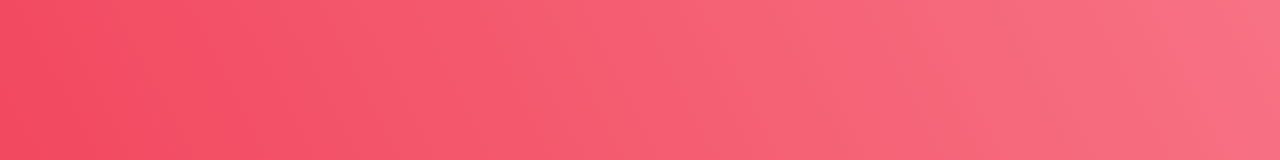
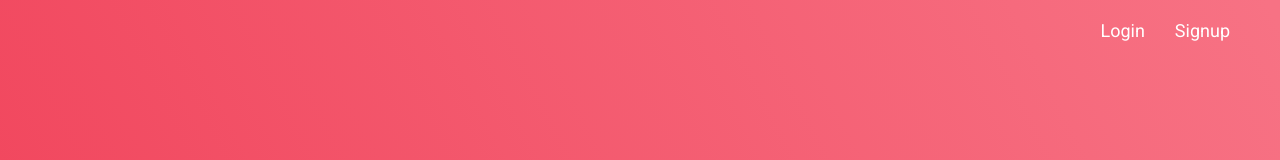
Before and after one commit to zhyrzh/cea_lounge, a React app: page / in a window 1280 px wide. Shown: the top 160 px of the page. Built offline with nearby package versions, Linux system fonts and the light colour scheme.

Commit message:
testing prod

```diff
--- a/src/App.js
+++ b/src/App.js
@@ -3,18 +3,20 @@ import { Route, Switch } from "react-router";
 
 // Pages
 import Home from "./components/Home";
-import SearchResult from "./components/SearchResult";
-import AddQuestion from "./components/AddQuestion";
+// import SearchResult from "./components/SearchResult";
+// import AddQuestion from "./components/AddQuestion";
 import Login from "./components/Login";
+import Navbar from "./components/Layout/Navbar";
 
 const App = () => {
   return (
-    <Fragment>
+    <>
+      <Navbar />
       <Switch>
         <Route exact path="/" component={Home} />
         <Route exact path="/login" component={Login} />
       </Switch>
-    </Fragment>
+    </>
   );
 };
 
--- a/src/components/Layout/Navbar.js
+++ b/src/components/Layout/Navbar.js
@@ -0,0 +1,36 @@
+import React from "react";
+import { useSelector, useDispatch } from "react-redux";
+import { Link } from "react-router-dom";
+import { logout } from "../../store/actions/auth";
+
+const Navbar = () => {
+  const isAuthenticated = useSelector((state) => state.auth.isAuthenticated);
+  const dispatch = useDispatch();
+  const unAuthorizedItems = (
+    <>
+      <li className="header__nav-item">
+        <Link to="/login">Login</Link>
+      </li>
+      <li className="header__nav-item">Signup</li>
+    </>
+  );
+
+  const authorizedItems = (
+    <>
+      <li className="header__nav-item">Hi, User</li>
+      <li className="header__nav-item">
+        <a onClick={() => dispatch(logout())}>Logout</a>
+      </li>
+    </>
+  );
+
+  return (
+    <div className="header">
+      <ul className="header__navbar">
+        {isAuthenticated ? authorizedItems : unAuthorizedItems}
+      </ul>
+    </div>
+  );
+};
+
+export default Navbar;
--- a/src/components/Login/index.js
+++ b/src/components/Login/index.js
@@ -23,7 +23,7 @@ const index = () => {
   };
 
   return (
-    <div>
+    <div style={{ marginTop: "10rem" }}>
       <input type="text" name="email" onChange={onChangeHandler} />
       <input type="text" name="password" onChange={onChangeHandler} />
       <button onClick={() => dispatch(login(loginDetails))}>Login</button>
--- /dev/null
+++ b/src/scss/_layout.scss
@@ -0,0 +1,28 @@
+.header {
+  height: 6rem;
+  position: fixed;
+  top: 0;
+  left: 0;
+  right: 0;
+  &__navbar {
+    padding: 2rem;
+    display: flex;
+    justify-content: flex-end;
+    max-width: 140rem;
+    margin: 0 auto;
+  }
+
+  &__nav-item {
+    list-style: none;
+    font-size: 1.8rem;
+    cursor: pointer;
+
+    a {
+      text-decoration: none;
+      color: #fff;
+    }
+    &:not(:first-of-type) {
+      margin: 0 3rem;
+    }
+  }
+}
--- a/src/scss/styles.scss
+++ b/src/scss/styles.scss
@@ -1,4 +1,5 @@
 @import "./variables";
 @import "./base";
+@import "./layout";
 @import "./pages/home";
 @import "./pages/search-results";
--- a/src/store/actions/auth.js
+++ b/src/store/actions/auth.js
@@ -1,5 +1,5 @@
 import API from "../../utils/API";
-import { USER_LOADED } from "./types";
+import { USER_LOADED, LOGOUT_USER } from "./types";
 
 export const login = (loginDetails) => async (dispatch) => {
   try {
@@ -13,3 +13,13 @@ export const login = (loginDetails) => async (dispatch) => {
     console.log(error);
   }
 };
+
+export const logout = () => async (dispatch) => {
+  try {
+    const { data } = await API.delete("/auth");
+    dispatch({
+      type: LOGOUT_USER,
+      payload: data,
+    });
+  } catch (error) {}
+};
--- a/src/store/index.js
+++ b/src/store/index.js
@@ -3,9 +3,6 @@ import { composeWithDevTools } from "redux-devtools-extension";
 import thunk from "redux-thunk";
 import rootReducer from "./reducers";
 
-const store = createStore(
-  rootReducer,
-  composeWithDevTools(applyMiddleware(thunk))
-);
+const store = createStore(rootReducer, applyMiddleware(thunk));
 
 export default store;
--- a/src/store/reducers/auth.js
+++ b/src/store/reducers/auth.js
@@ -19,6 +19,7 @@ const authReducer = (state = initialState, action) => {
       return {
         ...state,
         user: null,
+        isAuthenticated: payload.loggedIn,
       };
     default:
       return state;
--- /dev/null
+++ b/webpack-config/tempCodeRunnerFile.js
@@ -0,0 +1 @@
+/** @type {import('webpack').Configuration} */
```
Also changed, not shown: webpack-config/webpack.prod.js (+3 -14 lines), 4 other files (tests, documents, lock files or other folders).
